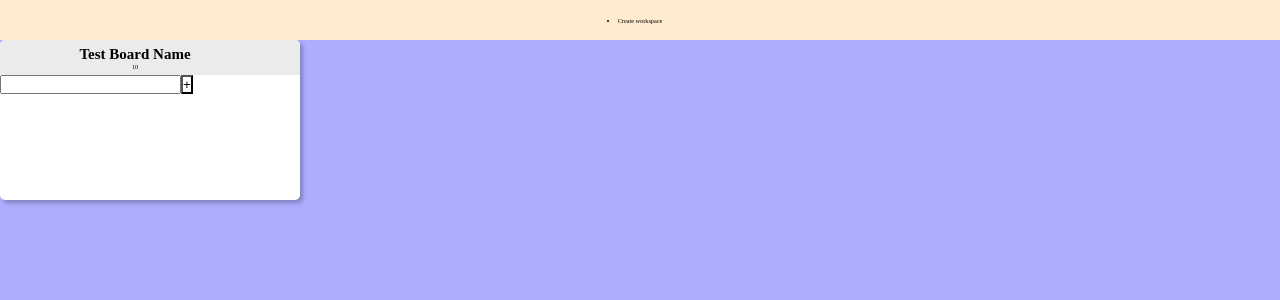
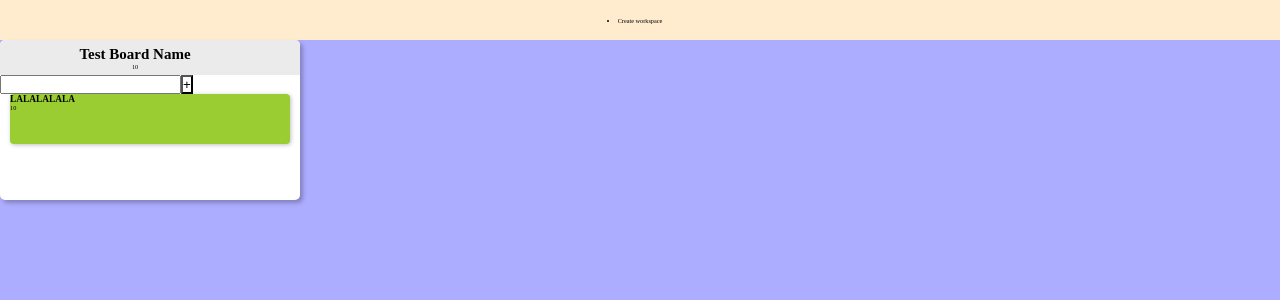
Before and after one commit to ArsenDriashkaba/PlanYourMeow, a React (Create React App) app in the folder client/: page / in a window 1280 px wide. Shown: the top 300 px of the page. Built offline with nearby package versions, Linux system fonts and the light colour scheme.

Commit message:
F3: Basic ticket component integration

```diff
--- a/client/src/Components/Board/Board.js
+++ b/client/src/Components/Board/Board.js
@@ -1,12 +1,13 @@
 import React from "react";
+import Ticket from "../Ticket/Ticket";
 import "./style.css";
 
 const Board = () => {
   return (
     <div className="board">
-      <header>
-        <div className="info">
-          <h2 className="name">Test Board Name</h2>
+      <header className="board-header">
+        <div className="board-info">
+          <h2 className="board-name">Test Board Name</h2>
           <span className="count-of-tickets">10</span>
         </div>
       </header>
@@ -14,7 +15,9 @@ const Board = () => {
         <input type="text" />
         <button className="add-ticket">+</button>
       </div>
-      <div className="tickets"></div>
+      <div className="tickets">
+        <Ticket />
+      </div>
     </div>
   );
 };
--- a/client/src/Components/Board/style.css
+++ b/client/src/Components/Board/style.css
@@ -11,7 +11,7 @@
   box-shadow: 0.3rem 0.3rem 0.4rem rgba(0, 0, 0, 0.25);
 }
 
-header {
+.board-header {
   display: flex;
   border-top-right-radius: var(--border-radius);
   border-top-left-radius: var(--border-radius);
@@ -19,7 +19,7 @@ header {
   height: 3.5rem;
 }
 
-.info {
+.board-info {
   width: 90%;
   display: flex;
   flex-direction: column;
@@ -27,7 +27,7 @@ header {
   justify-content: center;
 }
 
-.name {
+.board-name {
   font-size: 1.5rem;
 }
 
--- a/client/src/Components/Ticket/Ticket.js
+++ b/client/src/Components/Ticket/Ticket.js
@@ -0,0 +1,18 @@
+import React from "react";
+import "./style.css";
+
+const Ticket = () => {
+  return (
+    <div className="ticket">
+      <header className="ticket-header">
+        <h2 className="name">LALALALALA</h2>
+        <date className="deadline">10</date>
+      </header>
+      <div>
+        <div className="ticket-person"></div>
+      </div>
+    </div>
+  );
+};
+
+export default Ticket;
--- /dev/null
+++ b/client/src/Components/Ticket/style.css
@@ -0,0 +1,8 @@
+.ticket {
+  background-color: yellowgreen;
+  margin: auto;
+  width: 28rem;
+  min-height: 5rem;
+  border-radius: 0.4rem;
+  box-shadow: 0.1rem 0.1rem 0.4rem rgba(0, 0, 0, 0.25);
+}
```
